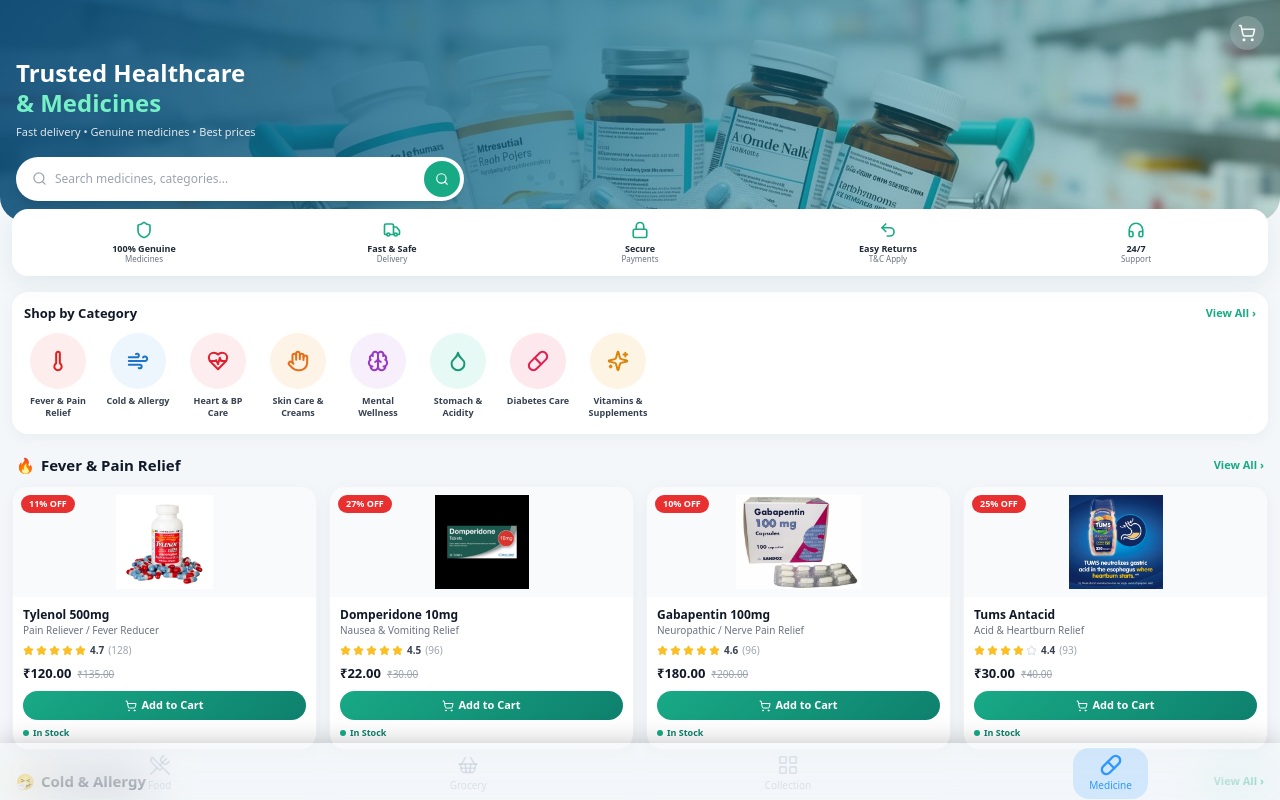
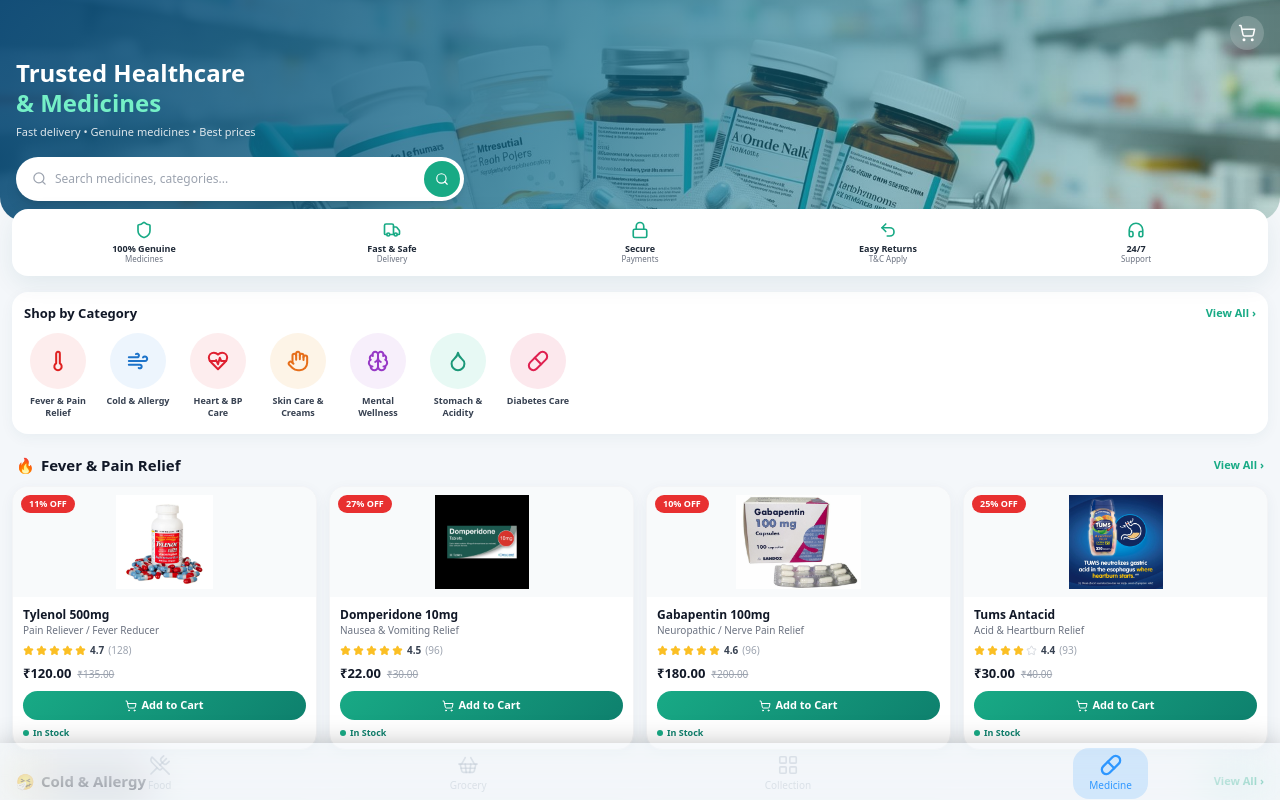
Before and after one commit to itsadithyainkakashi-jpg/orvigo-1, a React (Vite) app: page /medicine in a window 1280 px wide. Shown: the top 800 px of the page. Built offline with nearby package versions, Linux system fonts and the light colour scheme; no server answers; sample sign-in values are in the browser's storage; the HTML template or start-up script is replaced by a standard one.

Commit message:
Changes
Co-authored-by: itsadithyainkakashi-jpg <279425571+itsadithyainkakashi-jpg@users.noreply.github.com>

```diff
--- a/src/pages/MedicinePage.tsx
+++ b/src/pages/MedicinePage.tsx
@@ -99,7 +99,6 @@ const CATEGORIES = [
   { id: "mental", label: "Mental Wellness", Icon: Brain, bg: "hsl(280, 60%, 96%)", fg: "hsl(280, 55%, 50%)" },
   { id: "stomach", label: "Stomach & Acidity", Icon: Droplet, bg: "hsl(165, 60%, 94%)", fg: "hsl(165, 70%, 35%)" },
   { id: "diabetes", label: "Diabetes Care", Icon: Pill, bg: "hsl(345, 80%, 95%)", fg: "hsl(345, 75%, 50%)" },
-  { id: "vitamins", label: "Vitamins & Supplements", Icon: Sparkles, bg: "hsl(40, 85%, 94%)", fg: "hsl(35, 90%, 45%)" },
 ];
 
 const TEAL = "hsl(165, 75%, 38%)";
```
